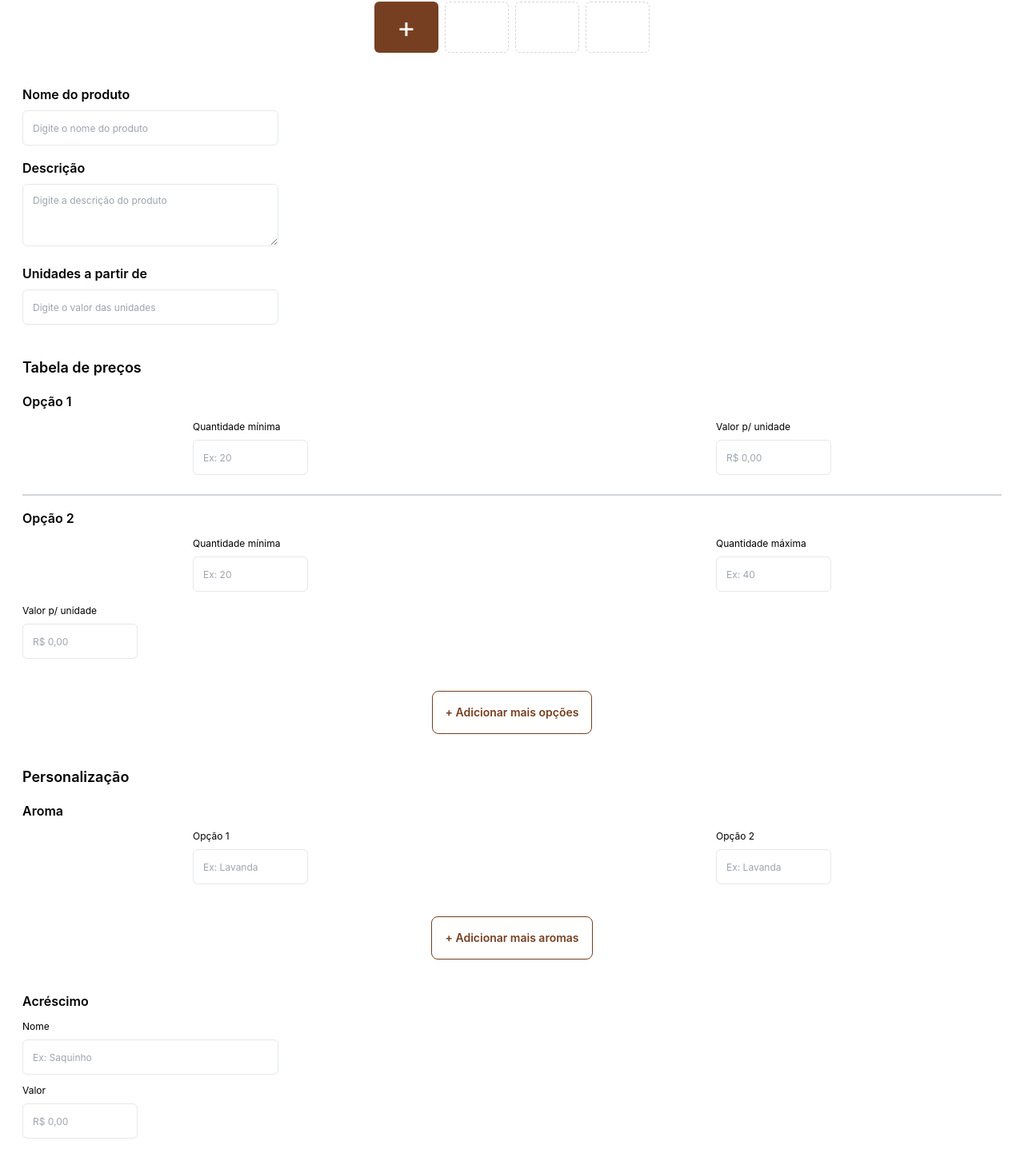
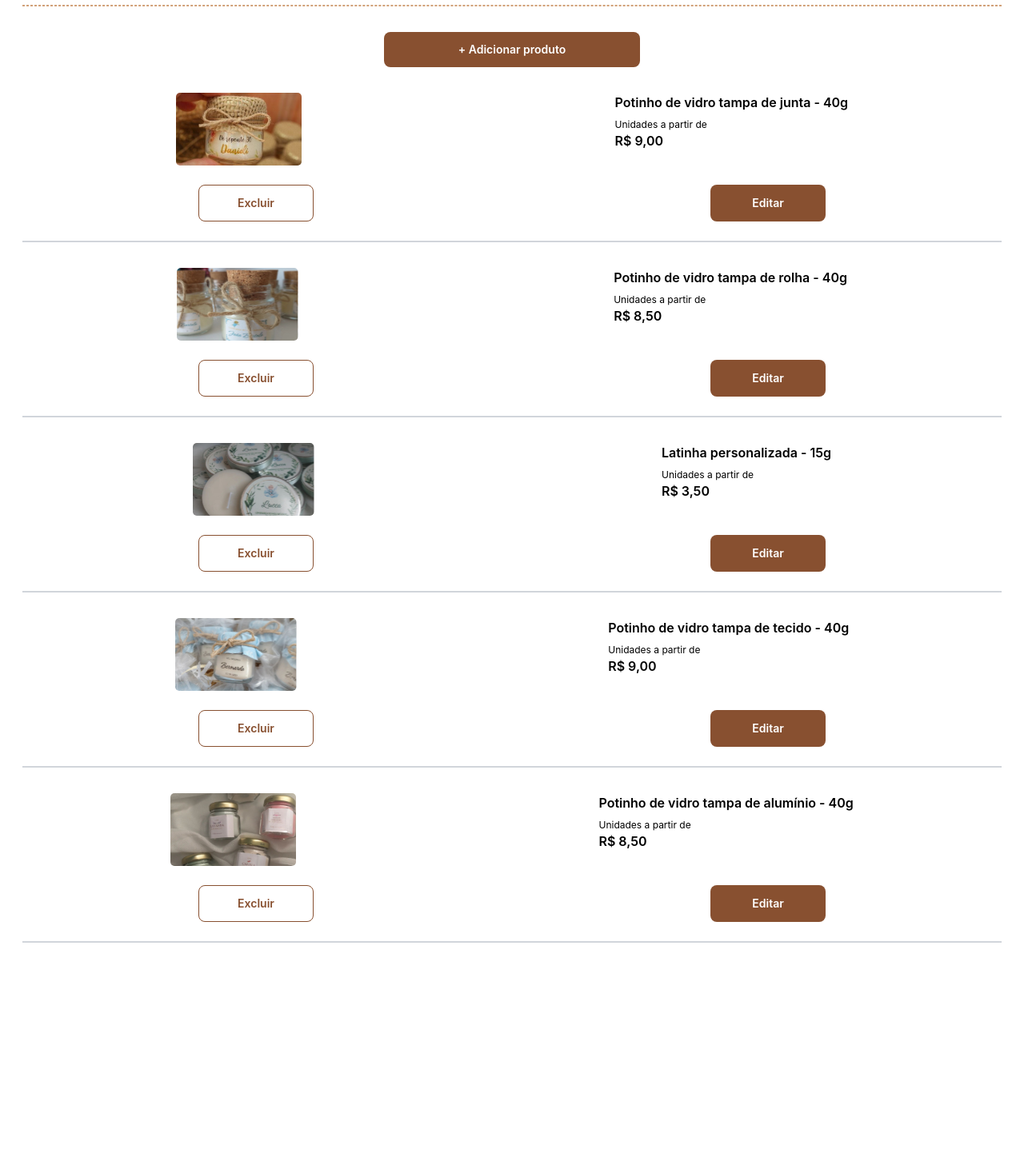
Before and after one commit to ICEI-PUC-Minas-PMV-ADS/pmv-ads-2024-1-e5-proj-empext-t5-flamme, a React (Vite) app in the folder flamme-web/: page / in a window 1280 px wide. Shown: the part 164-1626 px from the top of the page at 80% size. After the commit the page ends 1343 px from the top, so only its background shows below. Built offline with nearby package versions, Linux system fonts and the light colour scheme.

Commit message:
ajustes botões

```diff
--- a/flamme-web/src/components/Button/Button.tsx
+++ b/flamme-web/src/components/Button/Button.tsx
@@ -3,7 +3,7 @@ import { IButton } from "../../utils/interfaces";
 export const Button = ({ label, onclick, classes }: IButton) => {
   return (
     <button
-      className={`rounded-lg p-4 text-sm bg-primary text-white font-semibold ${classes}`}
+      className={`rounded-lg px-2.5 py-3 w-80 text-sm bg-brownbutton text-white font-semibold ${classes}`}
       onClick={onclick}
     >
       {label}
--- /dev/null
+++ b/flamme-web/src/components/Button2/index.tsx
@@ -0,0 +1,12 @@
+import { IButton } from "../../utils/interfaces";
+
+export const Button2 = ({ label, onclick, classes }: IButton) => {
+  return (
+    <button
+      className={`rounded-lg px-2.5 py-3 w-36 text-sm bg-brownbutton text-white font-semibold ${classes}`}
+      onClick={onclick}
+    >
+      {label}
+    </button>
+  );
+};
--- a/flamme-web/src/components/ButtonWhite/ButtonWhite.tsx
+++ b/flamme-web/src/components/ButtonWhite/ButtonWhite.tsx
@@ -3,7 +3,7 @@ import { IButton } from "../../utils/interfaces";
 export const ButtonWhite = ({ label, onclick, classes }: IButton) => {
   return (
     <button
-      className={`rounded-lg p-4 text-sm bg-white text-primary font-semibold border border-primary ${classes}`}
+      className={`rounded-lg w-36 px-2.5 py-3 text-sm bg-white text-brownbutton font-semibold border border-brownbutton ${classes}`}
       onClick={onclick}
     >
       {label}
--- /dev/null
+++ b/flamme-web/src/components/ButtonWhite2/index.tsx
@@ -0,0 +1,12 @@
+import { IButton } from "../../utils/interfaces";
+
+export const ButtonWhite2 = ({ label, onclick, classes }: IButton) => {
+  return (
+    <button
+      className={`rounded-lg w-80 px-2.5 py-3 text-sm bg-white text-brownbutton font-semibold border border-brownbutton ${classes}`}
+      onClick={onclick}
+    >
+      {label}
+    </button>
+  );
+};
--- a/flamme-web/src/main.tsx
+++ b/flamme-web/src/main.tsx
@@ -8,6 +8,6 @@ import Cart from './screens/cart/index.tsx'
 
 ReactDOM.createRoot(document.getElementById('root')!).render(
   <React.StrictMode>
-    <AddProduct />
+    <Catalog />
   </React.StrictMode>,
 )
--- a/flamme-web/src/screens/addProduct/index.tsx
+++ b/flamme-web/src/screens/addProduct/index.tsx
@@ -1,11 +1,12 @@
 import { Title } from "../../components/Title";
 import { Text } from "../../components/Text";
-import { Button } from "../../components/Button/Button";
 import { ButtonWhite } from "../../components/ButtonWhite/ButtonWhite";
+import { ButtonWhite2 } from "../../components/ButtonWhite2/index.tsx";
 import { SectionTitle } from "../../components/SectionTitle";
 import Rectangle from "../../components/Rectangle/index.tsx"
 import GrayBorder from "../../components/GrayBorder/index.tsx";
 import GrayBorderTop from "../../components/GrayBorderTop/index.tsx";
+import { Button2 } from "../../components/Button2/index.tsx";
 
 function AddProduct() {
   function click() {
@@ -89,7 +90,7 @@ function AddProduct() {
         </div>
 
         <div className="flex justify-center items-center mt-10">
-          <ButtonWhite label="+ Adicionar mais opções" onclick={click} />
+          <ButtonWhite2 label="+ Adicionar mais opções" onclick={click} />
         </div>
 
 
@@ -116,7 +117,7 @@ function AddProduct() {
         </div>
 
         <div className="flex justify-center items-center mt-10">
-          <ButtonWhite label="+ Adicionar mais aromas" onclick={click} />
+          <ButtonWhite2 label="+ Adicionar mais aromas" onclick={click} />
         </div>
 
 
@@ -137,7 +138,7 @@ function AddProduct() {
         </div>
 
         <div className="flex justify-center items-center mt-10">
-          <ButtonWhite label="+ Adicionar mais acréscimos" onclick={click} />
+          <ButtonWhite2 label="+ Adicionar mais acréscimos" onclick={click} />
         </div>
 
 
@@ -188,7 +189,7 @@ function AddProduct() {
         </div>
 
         <div className="flex justify-center items-center mt-10">
-          <ButtonWhite label="+ Adicionar mais fitas" onclick={click} />
+          <ButtonWhite2 label="+ Adicionar mais fitas" onclick={click} />
         </div>
 
         <div className="flex justify-around mt-10">
@@ -197,7 +198,7 @@ function AddProduct() {
           </div>
 
           <div className="p-4">
-            <Button label="Salvar" onclick={click} />
+            <Button2 label="Salvar" onclick={click} />
           </div>
         </div>
       </div>
--- a/flamme-web/src/screens/cart/index.tsx
+++ b/flamme-web/src/screens/cart/index.tsx
@@ -1,8 +1,7 @@
 import { Title } from "../../components/Title";
-import { Additional } from "../../components/Additional";
 import { Text } from "../../components/Text";
 import { Button } from "../../components/Button/Button";
-import { ButtonWhite } from "../../components/ButtonWhite/ButtonWhite";
+import { ButtonWhite2 } from "../../components/ButtonWhite2/index.tsx";
 import { SectionTitle } from "../../components/SectionTitle";
 import GrayBorderTop from "../../components/GrayBorderTop/index.tsx";
 import Product4 from "../../assets/product-img4.svg";
@@ -126,10 +125,10 @@ function Cart() {
         </div>
 
         <div className="flex flex-col items-center justify-center mt-10">
-          <ButtonWhite label="Finalizar compra" onclick={click} />
+          <Button label="Finalizar compra" onclick={click} />
 
           <div className="mt-4">
-            <Button label="Continuar comprando" onclick={click} />
+            <ButtonWhite2 label="Continuar comprando" onclick={click} />
           </div>
         </div>
       </div>
--- a/flamme-web/src/screens/catalog/index.tsx
+++ b/flamme-web/src/screens/catalog/index.tsx
@@ -1,4 +1,5 @@
 import { Button } from "../../components/Button/Button";
+import { Button2 } from "../../components/Button2/index.tsx";
 import { ButtonWhite } from "../../components/ButtonWhite/ButtonWhite";
 import { SectionTitle } from "../../components/SectionTitle";
 import { Text } from "../../components/Text";
@@ -50,7 +51,7 @@ function Catalog() {
 
         <div className="flex justify-around mt-6">
           <ButtonWhite label="Excluir" onclick={click} />
-          <Button label="Editar" onclick={click} />
+          <Button2 label="Editar" onclick={click} />
         </div>
 
         <GrayBorder />
@@ -72,7 +73,7 @@ function Catalog() {
 
         <div className="flex justify-around mt-6">
           <ButtonWhite label="Excluir" onclick={click} />
-          <Button label="Editar" onclick={click} />
+          <Button2 label="Editar" onclick={click} />
         </div>
 
         <GrayBorder />
@@ -94,7 +95,7 @@ function Catalog() {
 
         <div className="flex justify-around mt-6">
           <ButtonWhite label="Excluir" onclick={click} />
-          <Button label="Editar" onclick={click} />
+          <Button2 label="Editar" onclick={click} />
         </div>
 
         <GrayBorder />
@@ -116,7 +117,7 @@ function Catalog() {
 
         <div className="flex justify-around mt-6">
           <ButtonWhite label="Excluir" onclick={click} />
-          <Button label="Editar" onclick={click} />
+          <Button2 label="Editar" onclick={click} />
         </div>
 
         <GrayBorder />
@@ -138,7 +139,7 @@ function Catalog() {
 
         <div className="flex justify-around mt-6">
           <ButtonWhite label="Excluir" onclick={click} />
-          <Button label="Editar" onclick={click} />
+          <Button2 label="Editar" onclick={click} />
         </div>
 
         <GrayBorder />
--- a/flamme-web/tailwind.config.js
+++ b/flamme-web/tailwind.config.js
@@ -8,7 +8,8 @@ export default {
         secundary: "#F8E1CF",
         labels: "#404040",
         brownborder:"#D2A27A",
-        grayborder: "#D9D9D9"
+        grayborder: "#D9D9D9",
+        brownbutton: "#885030"
       },
     },
   },
```
